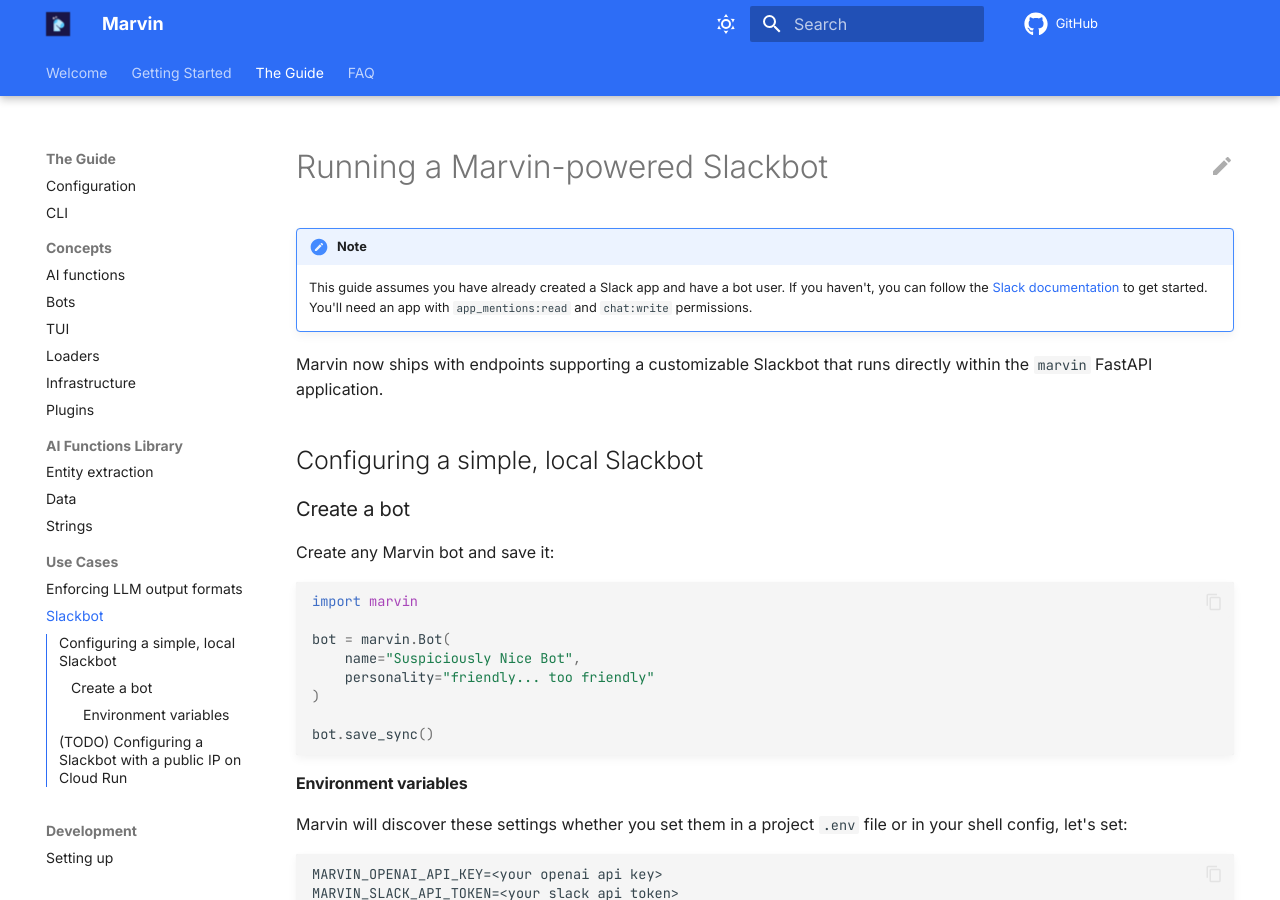
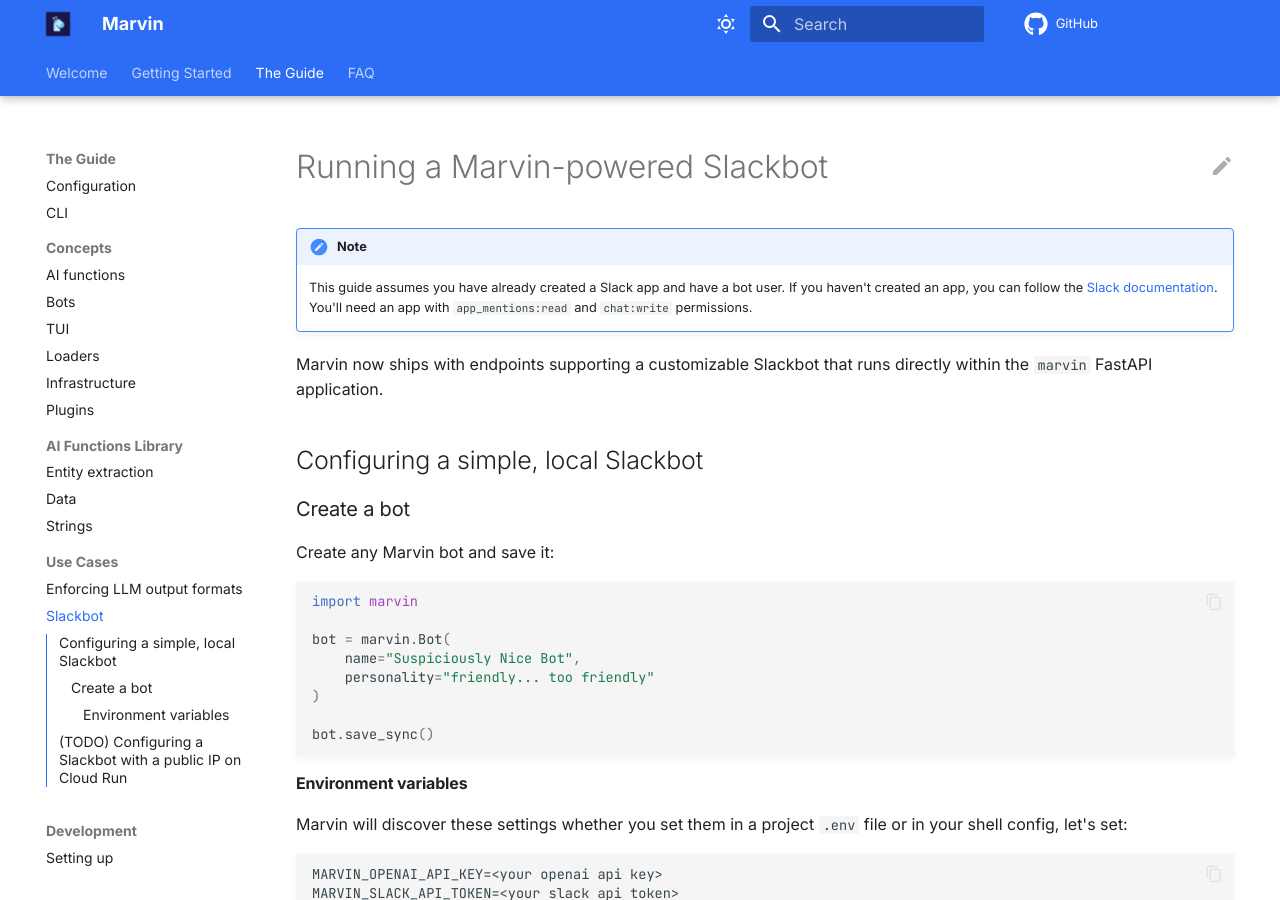
Before and after one commit to PrefectHQ/marvin, an MkDocs documentation site: the page built from docs/guide/use_cases/slackbot.md, in a window 1280 px wide and 900 px high. Built offline with MkDocs 1.6.1 and Material for MkDocs 9.7.7, drawn with Linux system fonts in a browser that asks for light colours; comment, search, counter and statistics services are not loaded.

Commit message:
Update docs/guide/use_cases/slackbot.md
Co-authored-by: Jeff Hale <discdiver@users.noreply.github.com>

```diff
--- a/docs/guide/use_cases/slackbot.md
+++ b/docs/guide/use_cases/slackbot.md
@@ -1,7 +1,7 @@
 # Running a Marvin-powered Slackbot
 
 !!! note
-    This guide assumes you have already created a Slack app and have a bot user. If you haven't, you can follow the [Slack documentation](https://api.slack.com/start/building) to get started. You'll need an app with `app_mentions:read` and `chat:write`
+    This guide assumes you have already created a Slack app and have a bot user. If you haven't created an app, you can follow the [Slack documentation](https://api.slack.com/start/building). You'll need an app with `app_mentions:read` and `chat:write`
     permissions.
 
 
```
